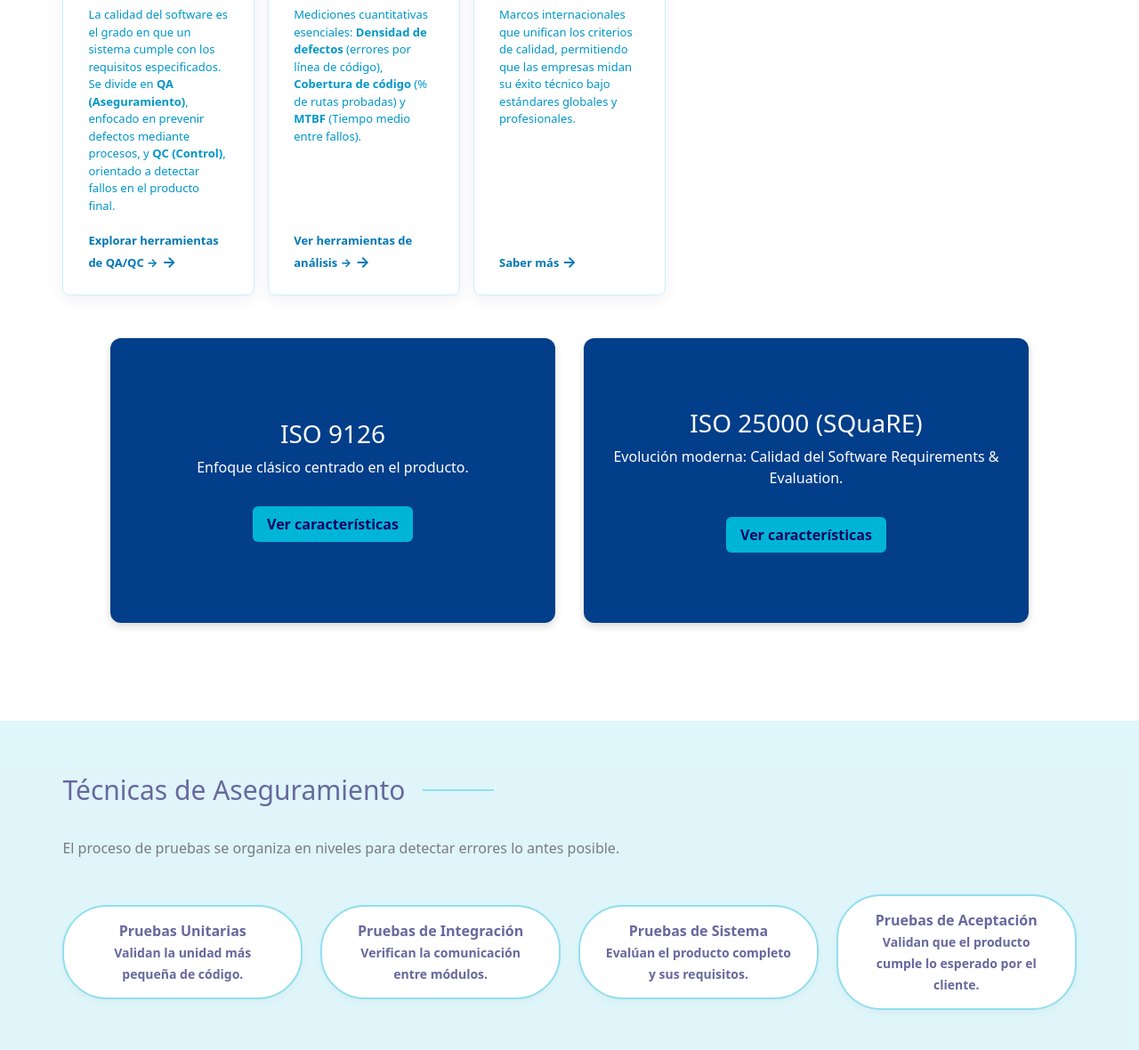
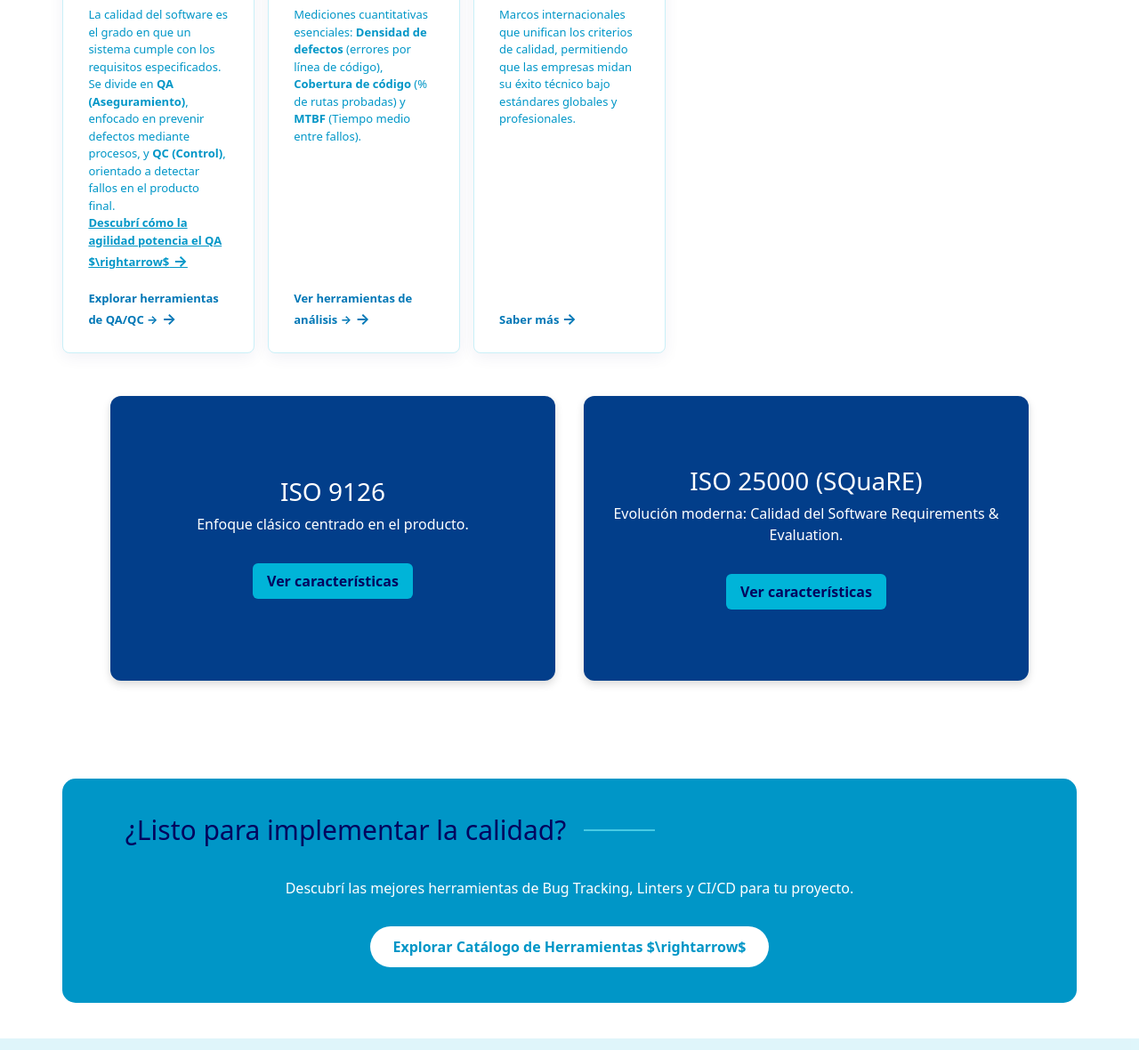
Before and after one commit to MaxSteelMM/Scrum-Mates, a website: page Paginas/Calidad.html in a window 1280 px wide. Shown: the part 665-1845 px from the top of the page at 89% size. Drawn offline with nearby package versions, Linux system fonts and the light colour scheme.

Commit message:
Correccion general

```diff
--- a/Paginas/Calidad.html
+++ b/Paginas/Calidad.html
@@ -51,7 +51,8 @@
                 <h3>Conceptos Clave</h3>
                 <p>La calidad del software es el grado en que un sistema cumple con los requisitos especificados. Se
                     divide en <strong>QA (Aseguramiento)</strong>, enfocado en prevenir defectos mediante procesos, y
-                    <strong>QC (Control)</strong>, orientado a detectar fallos en el producto final.
+                    <strong>QC (Control)</strong>, orientado a detectar fallos en el producto final. <br>
+                    <small><a href="Metodologias.html" style="color: var(--blue-green); text-decoration: underline;">Descubrí cómo la agilidad potencia el QA $\rightarrow$</a></small>
                 </p>
                 <a href="Herramientas_calidad.html">Explorar herramientas de QA/QC →</a>
             </div>
@@ -119,6 +120,16 @@
             </div>
 
         </div>
+    </section>
+
+            </div>
+        </div>
+    </section>
+
+    <section class="S-principal text-center" style="padding: 40px 5.5%; background: var(--blue-green); color: white; border-radius: 15px; margin: 0 5.5% 40px 5.5%;">
+        <h2>¿Listo para implementar la calidad?</h2>
+        <p>Descubrí las mejores herramientas de Bug Tracking, Linters y CI/CD para tu proyecto.</p>
+        <a href="Herramientas_calidad.html" class="btn" style="background: white; color: var(--blue-green); padding: 10px 25px; border-radius: 25px; font-weight: bold; text-decoration: none; display: inline-block; margin-top: 15px;">Explorar Catálogo de Herramientas $\rightarrow$</a>
     </section>
 
     <!-- Técnicas Section -->
```
Also changed, not shown: Paginas/Ciclo_vida.html (+2 -2 lines), Paginas/Metodologias.html (+1 -0 lines).
